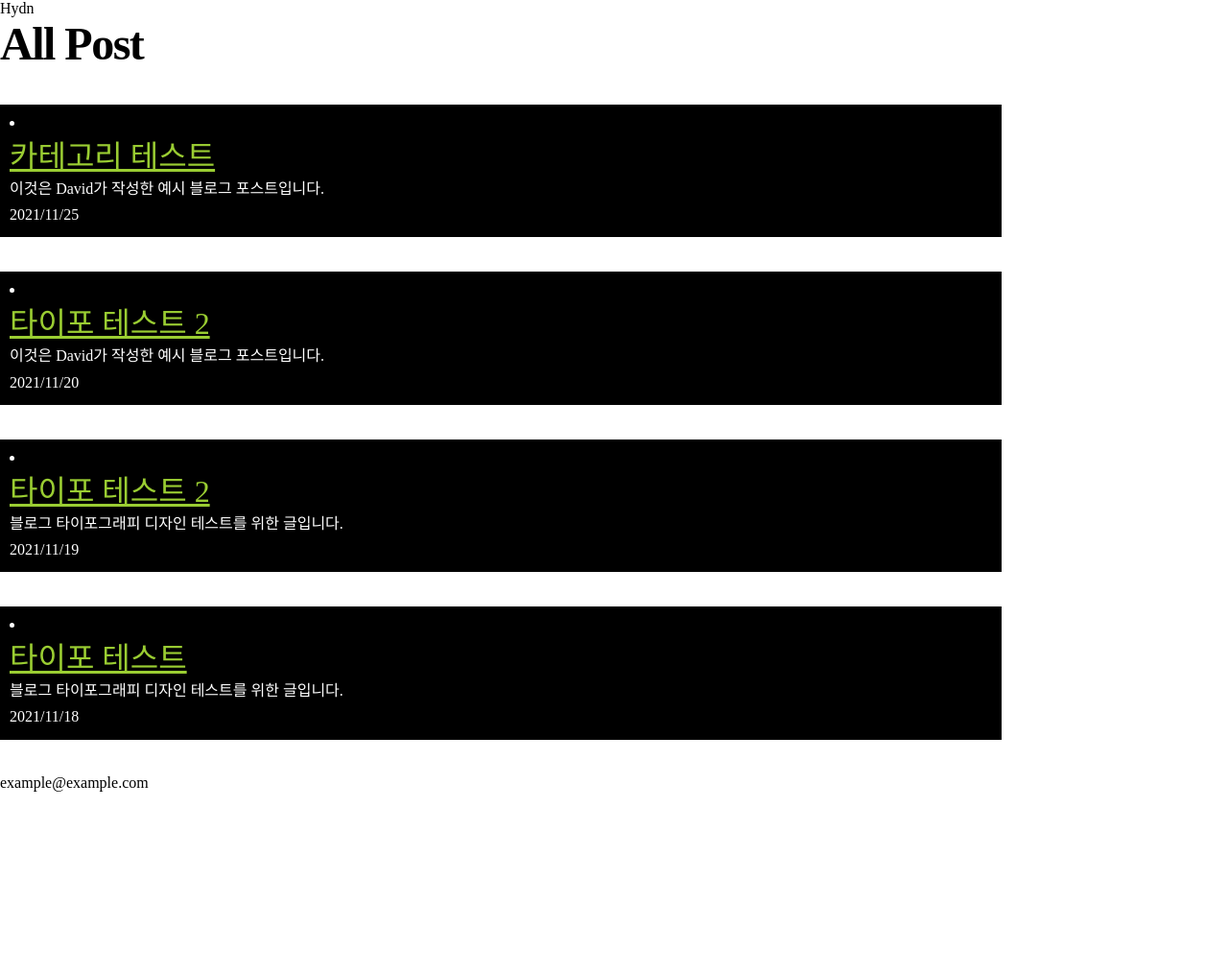
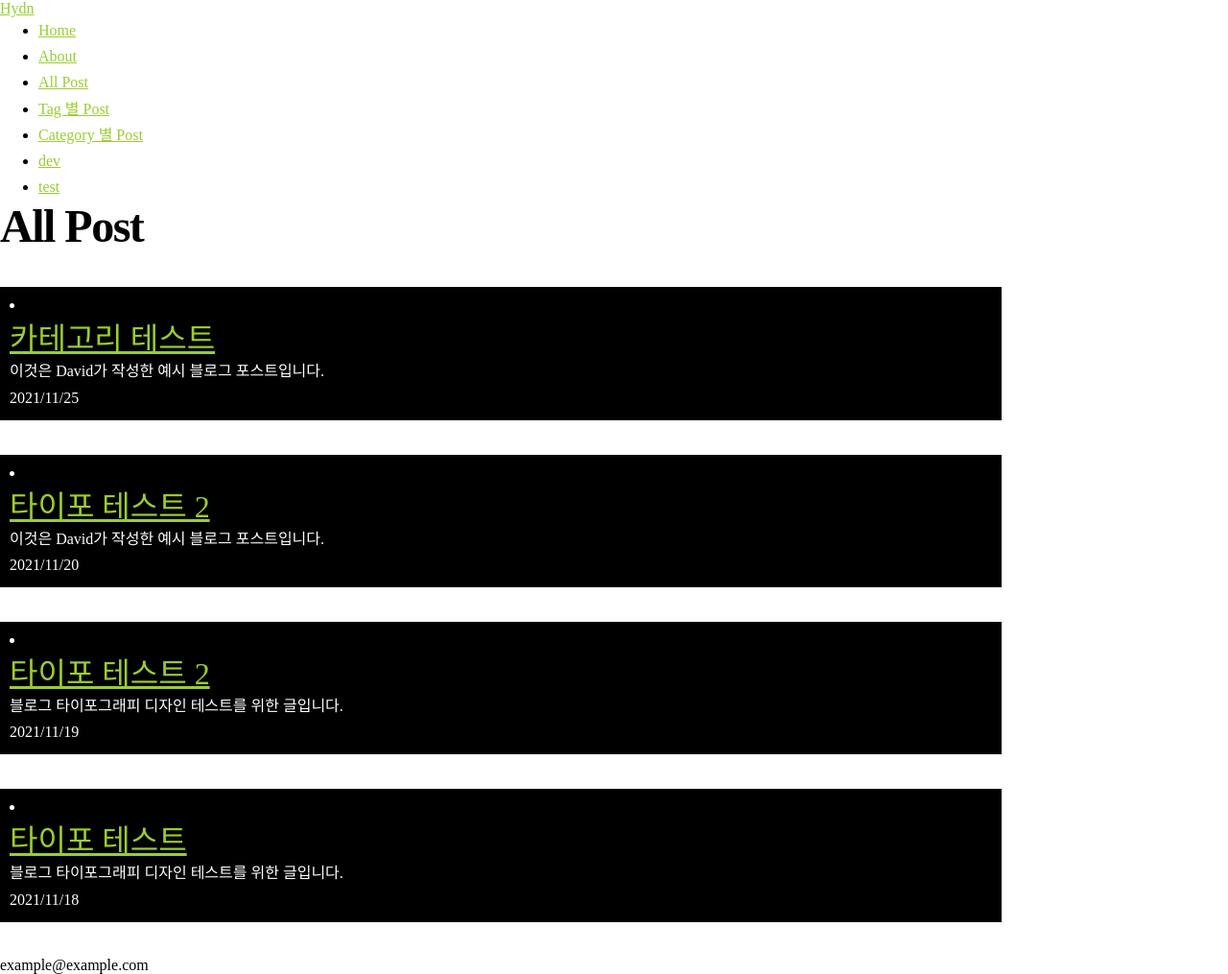
Before and after one commit to CYAN4S/hydn, a Jekyll site: the page built from allpost/index.md, in a window 1280 px wide. Shown: the whole page at 96% size. Built offline with Jekyll 4.4.1, drawn with Linux system fonts in a browser that asks for light colours; before the commit the page ends 900 px from its top, so only the background shows below that.

Commit message:
Edit navigation

```diff
--- a/_includes/header.html
+++ b/_includes/header.html
@@ -1,4 +1,4 @@
 <header>
-    {{ site.title }}
+    <a href="{{ '/' | relative_url}}">{{ site.title }}</a>
 
 </header>
--- a/_includes/navigation.html
+++ b/_includes/navigation.html
@@ -1,10 +1,10 @@
 <nav>
     <ul class="nav" role="menu">
-        <li class="nav-home" role="menuitem"><a href="{{site.baseurl}}">Home</a></li>
-        <li class="nav-about" role="menuitem"><a href="{{site.baseurl}}about/">About</a></li>
-        <li class="nav-AllPost" role="menuitem"><a href="{{site.baseurl}}allpost/">All Post</a></li>
-        <li class="nav-TagPost" role="menuitem"><a href="{{site.baseurl}}tagpost/">Tag 별 Post</a></li>
-        <li class="nav-TagPost" role="menuitem"><a href="{{site.baseurl}}categorypost/">Category 별 Post</a></li>
+        <li class="nav-home" role="menuitem"><a href="{{ '/' | relative_url }}">Home</a></li>
+        <li class="nav-about" role="menuitem"><a href="{{ '/about' | relative_url }}">About</a></li>
+        <li class="nav-AllPost" role="menuitem"><a href="{{ '/allpost' | relative_url }}">All Post</a></li>
+        <li class="nav-TagPost" role="menuitem"><a href="{{ '/tagpost' | relative_url }}">Tag 별 Post</a></li>
+        <li class="nav-TagPost" role="menuitem"><a href="{{ '/categorypost' | relative_url }}">Category 별 Post</a></li>
         {% for category in site.category-pages %}
         <li><a href="{{ category.url }}">{{ category.title }}</a></li>
         {% endfor %}
--- a/_layouts/default.html
+++ b/_layouts/default.html
@@ -9,6 +9,7 @@
 </head>
 <body>
     {% include header.html %}
+    {% include navigation.html %}
     {{ content }}
     {% include footer.html %}
 </body>
--- a/index.html
+++ b/index.html
@@ -3,8 +3,6 @@ layout: default
 ---
 <h1>{{ site.title }}</h1>
 
-{% include navigation.html %}
-
 <img src="https://t1.daumcdn.net/cfile/tistory/193EB8404DC4FE6613" width="700" alt="배경 사진" />
 
 {% for post in site.posts %} {% include postlist-item.html %} {% endfor %}
```
Also changed, not shown: allpost/index.md (line endings or trailing spaces).
